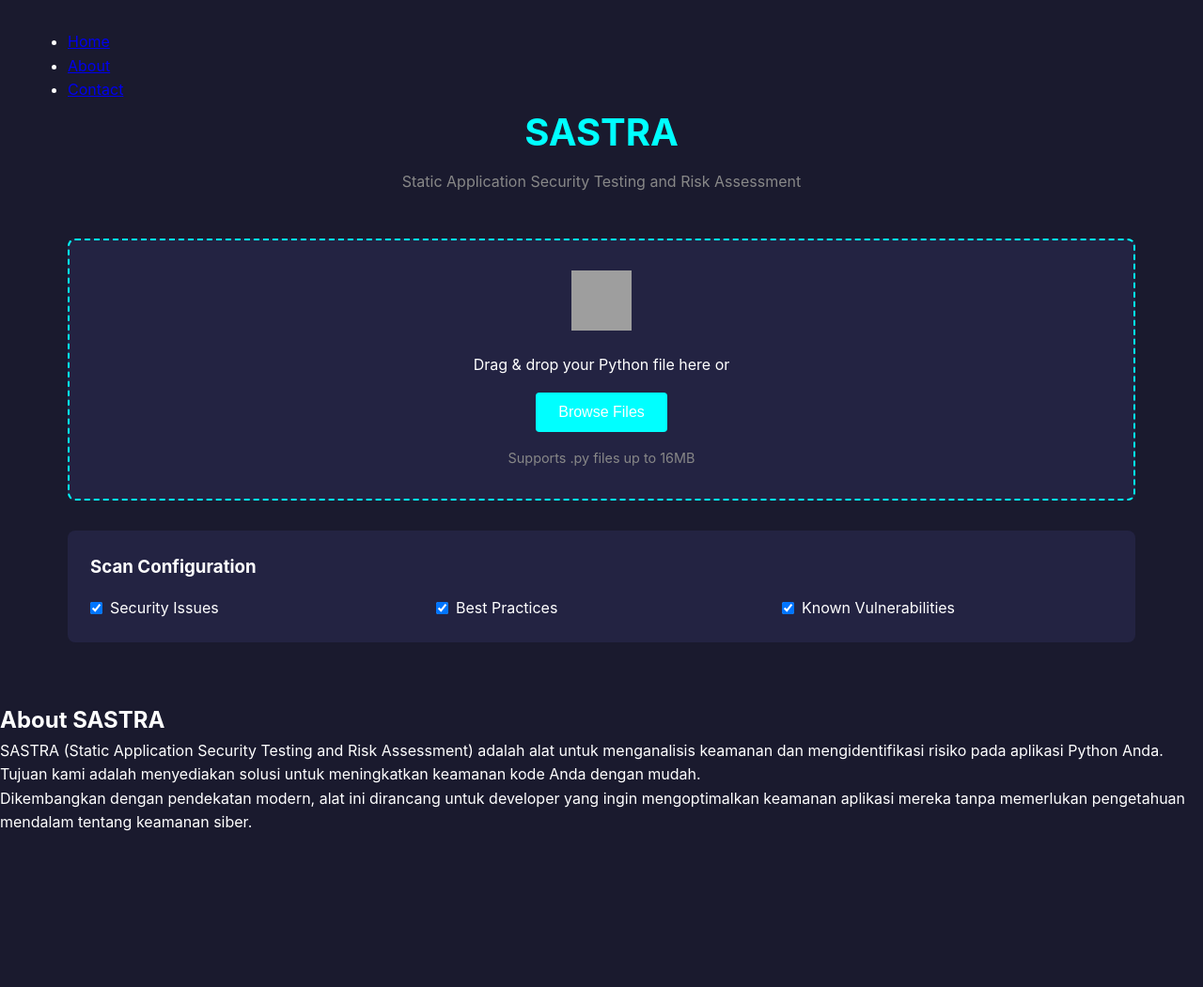
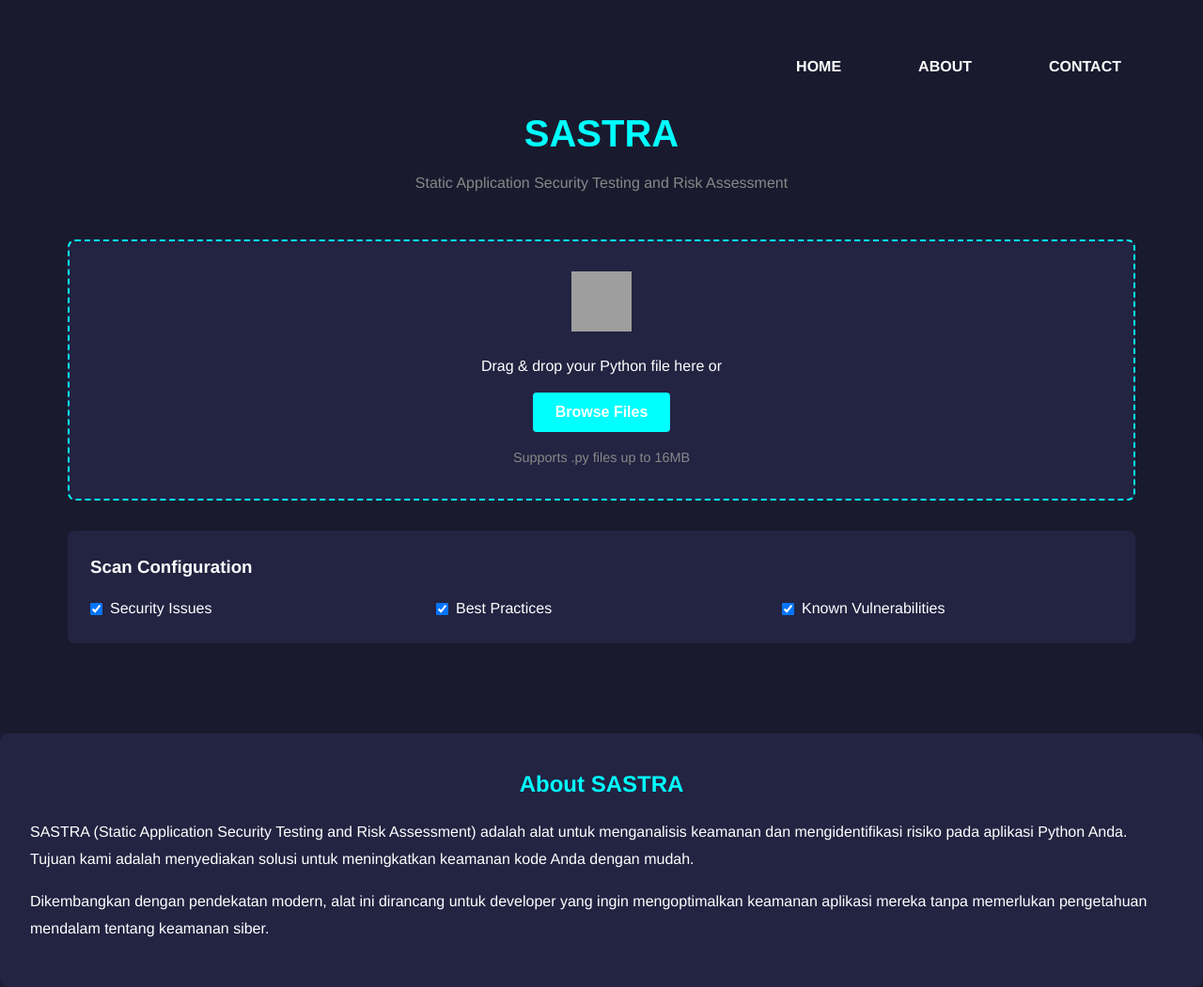
Before and after one commit to ASK1E/SASTRA, a Flask app: page / in a window 1280 px wide. Shown: the whole page at 94% size. Before the commit the page ends 885 px from the top, so only its background shows below. Run offline with Flask 3, Linux system fonts and the light colour scheme; parts of the project's set-up code (start-up, migrations or seed data) failed here and were passed over; grey boxes are pictures that could not be loaded.

Commit message:
Update style.css

```diff
--- a/static/style.css
+++ b/static/style.css
@@ -6,17 +6,91 @@
 }
 
 body {
-  font-family: 'Inter', -apple-system, BlinkMacSystemFont, sans-serif;
+  font-family: 'helvetica', sans-serif;
   line-height: 1.6;
   background-color: #1a1a2e;
   color: #ffffff;
   min-height: 100vh;
+  position: relative;
 }
 
 .container {
   max-width: 1200px;
   margin: 0 auto;
   padding: 2rem;
+}
+
+/* Navbar Styling */
+.navbar {
+  color: white;
+  width: 100%;
+  padding: 10px 0;
+}
+
+nav ul {
+  list-style: none;
+  display: flex;
+  justify-content: right;
+  gap: 20px;
+}
+
+nav ul li {
+  display: inline-block;
+}
+
+nav ul li a {
+  text-decoration: none;
+  color: white;
+  font-weight: bold;
+  padding: 5px 15px;
+  transition: background-color 0.3s ease;
+}
+
+nav ul li a:hover {
+  background-color: #555;
+  border-radius: 5px;
+}
+
+/* Placeholder content styling */
+.content {
+  margin: 20px;
+  padding: 20px;
+  font-size: 16px;
+  line-height: 1.6;
+  background-color: #f4f4f4;
+}
+
+/* Navigation Menu */
+nav {
+  position: sticky;
+  top: 0;
+  z-index: 100;
+  background-color: #1a1a2e;
+  width: 100%;
+  padding: 1rem 0;
+}
+
+ul {
+  display: flex;
+  list-style-type: none;
+  justify-content: flex-end;
+}
+
+li {
+  margin-left: 2rem;
+}
+
+a {
+  color: #ffffff;
+  text-decoration: none;
+  font-size: 1rem;
+  text-transform: uppercase;
+  transition: color 0.3s ease;
+  font-weight: bold;
+}
+
+a:hover {
+  color: #00FFFF;
 }
 
 /* Header Styles */
@@ -26,8 +100,9 @@ header {
 }
 
 h1 {
+  font-family: 'Sans-serif', sans-serif;
   font-size: 2.5rem;
-  color: #00FFFF; /* Warna biru neon */
+  color: #00FFFF;
   margin-bottom: 0.5rem;
 }
 
@@ -43,7 +118,7 @@ h1 {
 
 .drag-drop-zone {
   background-color: #232342;
-  border: 2px dashed #00FFFF; /* Warna biru neon */
+  border: 2px dashed #00FFFF;
   border-radius: 8px;
   padding: 2rem;
   text-align: center;
@@ -62,7 +137,7 @@ h1 {
 }
 
 .browse-btn {
-  background-color: #00FFFF; /* Warna biru neon */
+  background-color: #00FFFF;
   color: white;
   border: none;
   padding: 0.75rem 1.5rem;
@@ -70,11 +145,12 @@ h1 {
   cursor: pointer;
   font-size: 1rem;
   margin: 1rem 0;
+  font-weight: bold;
   transition: background-color 0.3s ease;
 }
 
 .browse-btn:hover {
-  background-color: #00CED1; /* Warna biru neon lebih gelap */
+  background-color: #00CED1;
 }
 
 .file-info {
@@ -153,7 +229,7 @@ h1 {
 
 .filter-btn {
   background-color: transparent;
-  border: 1px solid #00FFFF; /* Warna biru neon */
+  border: 1px solid #00FFFF;
   color: #fff;
   padding: 0.5rem 1rem;
   border-radius: 4px;
@@ -162,7 +238,7 @@ h1 {
 }
 
 .filter-btn.active {
-  background-color: #00FFFF; /* Warna biru neon */
+  background-color: #00FFFF;
 }
 
 .results-summary {
@@ -195,7 +271,7 @@ h1 {
 }
 
 .result-item {
-  background-color : #2a2a4a;
+  background-color: #2a2a4a;
   padding: 1.5rem;
   border-radius: 4px;
   border-left: 4px solid;
@@ -229,3 +305,24 @@ h1 {
       grid-template-columns: repeat(2, 1fr);
   }
 }
+
+/* About Section Styling */
+.about-section {
+  background-color: #232342;
+  padding: 2rem;
+  border-radius: 8px;
+  margin-top: 2rem;
+  color: #ffffff;
+  line-height: 1.8;
+}
+
+.about-section h2 {
+  color: #00FFFF;
+  margin-bottom: 1rem;
+  text-align: center;
+}
+
+.about-section p {
+  margin-bottom: 1rem;
+  font-size: 1rem;
+}
```
